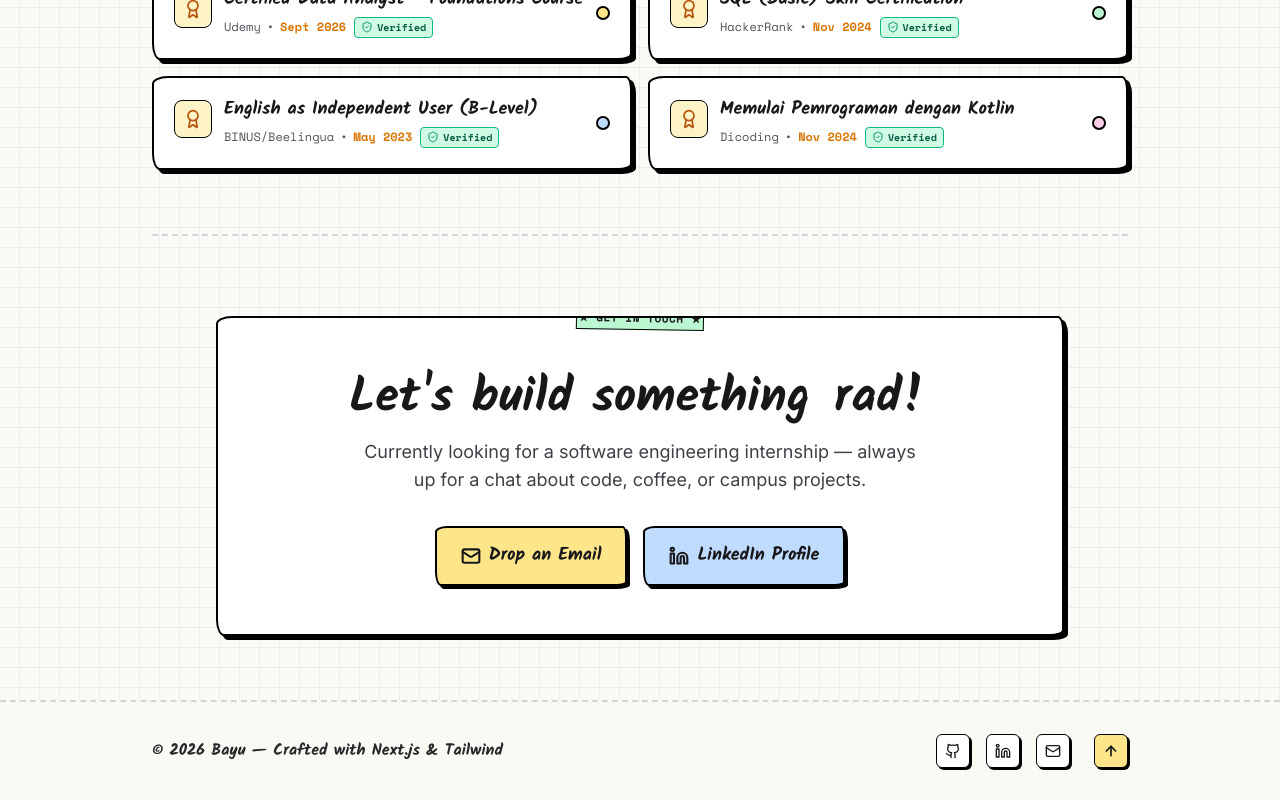
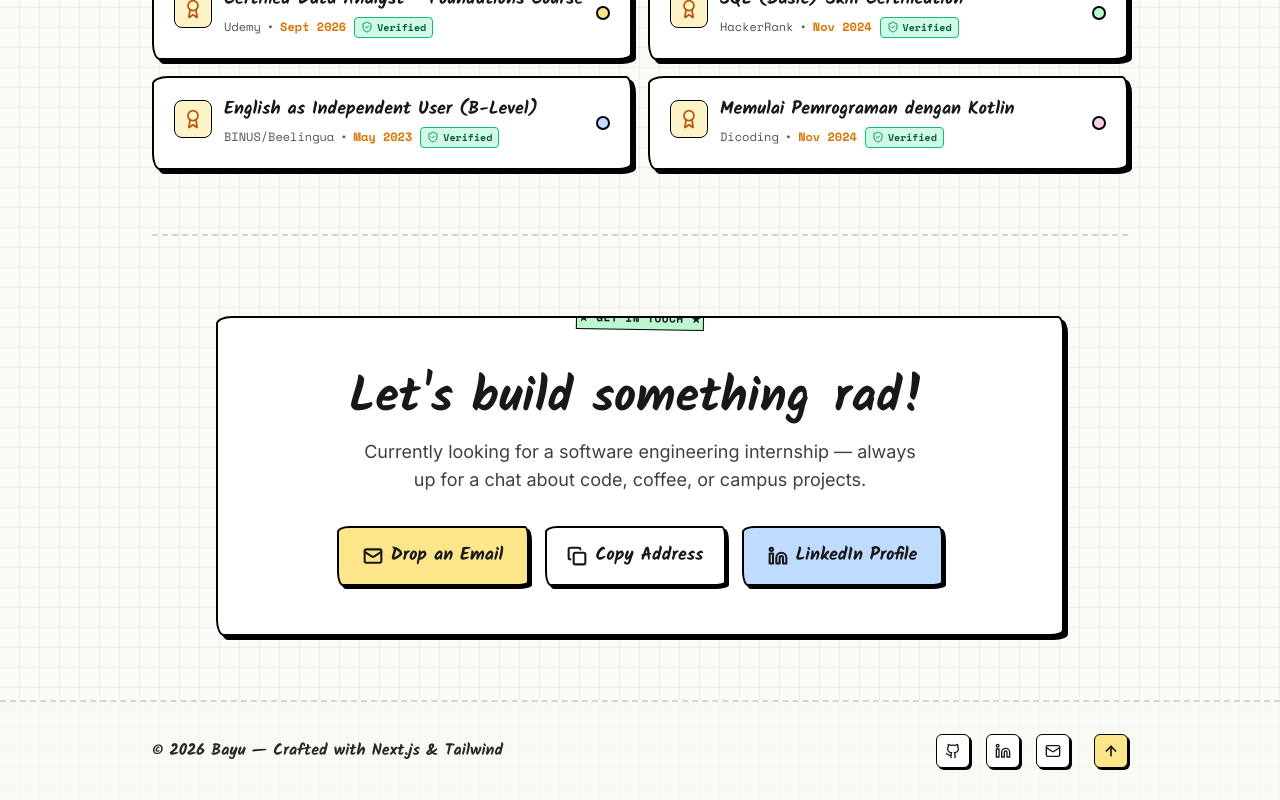
Before and after one commit to bayuaaar12/Porto_v3, a Next.js app: page / in a window 1280 px wide. Shown: the part 2812-3612 px from the top of the page. Built offline with nearby package versions, Linux system fonts and the light colour scheme.

Commit message:
feat: add copy email address action with instant toast state in Contact section

```diff
--- a/src/components/ContactSection.tsx
+++ b/src/components/ContactSection.tsx
@@ -1,10 +1,19 @@
 "use client";
 
-import React from "react";
-import { motion } from "framer-motion";
-import { Mail, Linkedin, Sparkles, Send } from "lucide-react";
+import React, { useState } from "react";
+import { motion, AnimatePresence } from "framer-motion";
+import { Mail, Linkedin, Copy, Check, Sparkles } from "lucide-react";
 
 export default function ContactSection() {
+  const [copied, setCopied] = useState(false);
+  const email = "bayuanugrahramadan@gmail.com";
+
+  const handleCopyEmail = () => {
+    navigator.clipboard.writeText(email);
+    setCopied(true);
+    setTimeout(() => setCopied(false), 2500);
+  };
+
   return (
     <section id="contact" className="py-16 relative">
       <div className="max-w-4xl mx-auto px-4 sm:px-6">
@@ -34,17 +43,36 @@ export default function ContactSection() {
             Currently looking for a software engineering internship — always up for a chat about code, coffee, or campus projects.
           </p>
 
-          {/* 2 Buttons */}
+          {/* Buttons */}
           <div className="flex flex-wrap items-center justify-center gap-4">
             <motion.a
               whileHover={{ scale: 1.05, rotate: -2 }}
               whileTap={{ scale: 0.95 }}
-              href="mailto:bayuanugrahramadan@gmail.com"
+              href={`mailto:${email}`}
               className="doodle-btn px-6 py-3.5 bg-[#FDE68A] hover:bg-[#fcd34d] text-zinc-900 font-heading font-extrabold text-lg flex items-center gap-2 cursor-pointer"
             >
               <Mail className="w-5 h-5 stroke-[2.5]" />
               <span>Drop an Email</span>
             </motion.a>
+
+            <motion.button
+              whileHover={{ scale: 1.05, rotate: 1 }}
+              whileTap={{ scale: 0.95 }}
+              onClick={handleCopyEmail}
+              className="doodle-btn px-5 py-3.5 bg-white dark:bg-zinc-800 text-zinc-900 dark:text-zinc-100 font-heading font-extrabold text-lg flex items-center gap-2 cursor-pointer"
+            >
+              {copied ? (
+                <>
+                  <Check className="w-5 h-5 stroke-[2.5] text-emerald-600 dark:text-emerald-400" />
+                  <span className="text-emerald-600 dark:text-emerald-400">Copied! ✨</span>
+                </>
+              ) : (
+                <>
+                  <Copy className="w-5 h-5 stroke-[2.5]" />
+                  <span>Copy Address</span>
+                </>
+              )}
+            </motion.button>
 
             <motion.a
               whileHover={{ scale: 1.05, rotate: 2 }}
```
